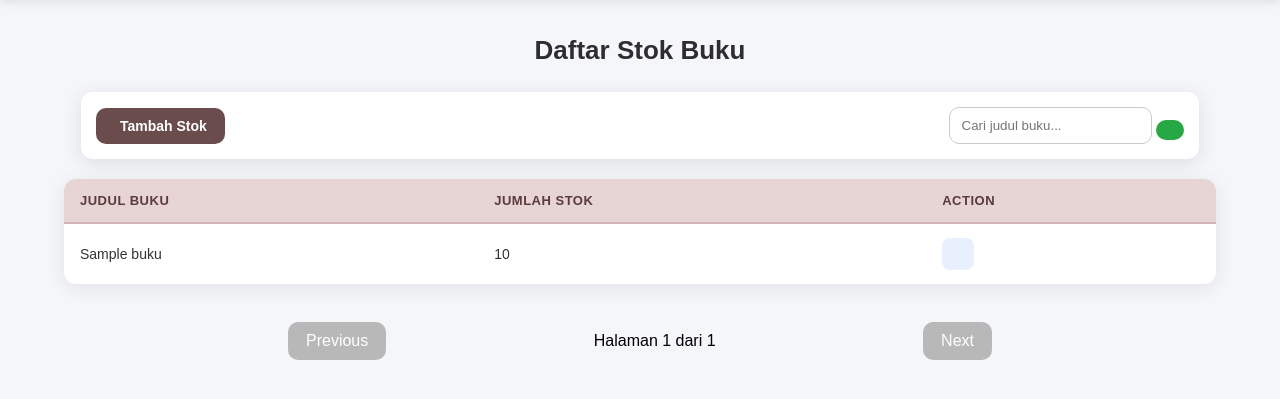
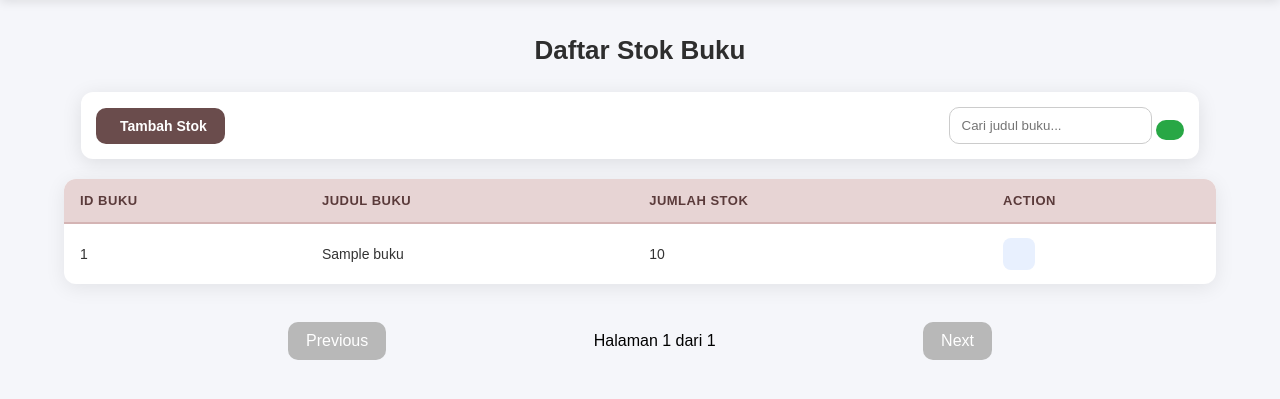
Before and after one commit to ArcanaMayor/ukkweb, a PHP site: page /stok in a window 1280 px wide. Shown: the part 66-465 px from the top of the page. Run offline with PHP 8.4, Linux system fonts and the light colour scheme; tables that the repository leaves empty or names only in its code hold one stand-in row (values such as "Sample post"); some libraries are stand-ins or nearby versions.

Commit message:
feat: add ID Buku column to stock table and display in index

```diff
--- a/stok/index.php
+++ b/stok/index.php
@@ -69,6 +69,7 @@ $next = ($page < $total_page) ? $page + 1 : $total_page;
 <table class="table-book">
     <thead>
     <tr>
+        <th>ID Buku</th>
         <th>Judul Buku</th>
         <th>Jumlah Stok</th>
         <th>Action</th>
@@ -78,6 +79,7 @@ $next = ($page < $total_page) ? $page + 1 : $total_page;
 
     <?php while ($res = mysqli_fetch_assoc($result)) { ?>
         <tr>
+            <td><?= $res['id_buku'] ?></td>
             <td><?= htmlspecialchars($res['judul']) ?></td>
             <td><?= $res['jumlah'] ?></td>
             <td>
```
Also changed, not shown: stok/edit.php (line endings or trailing spaces).
